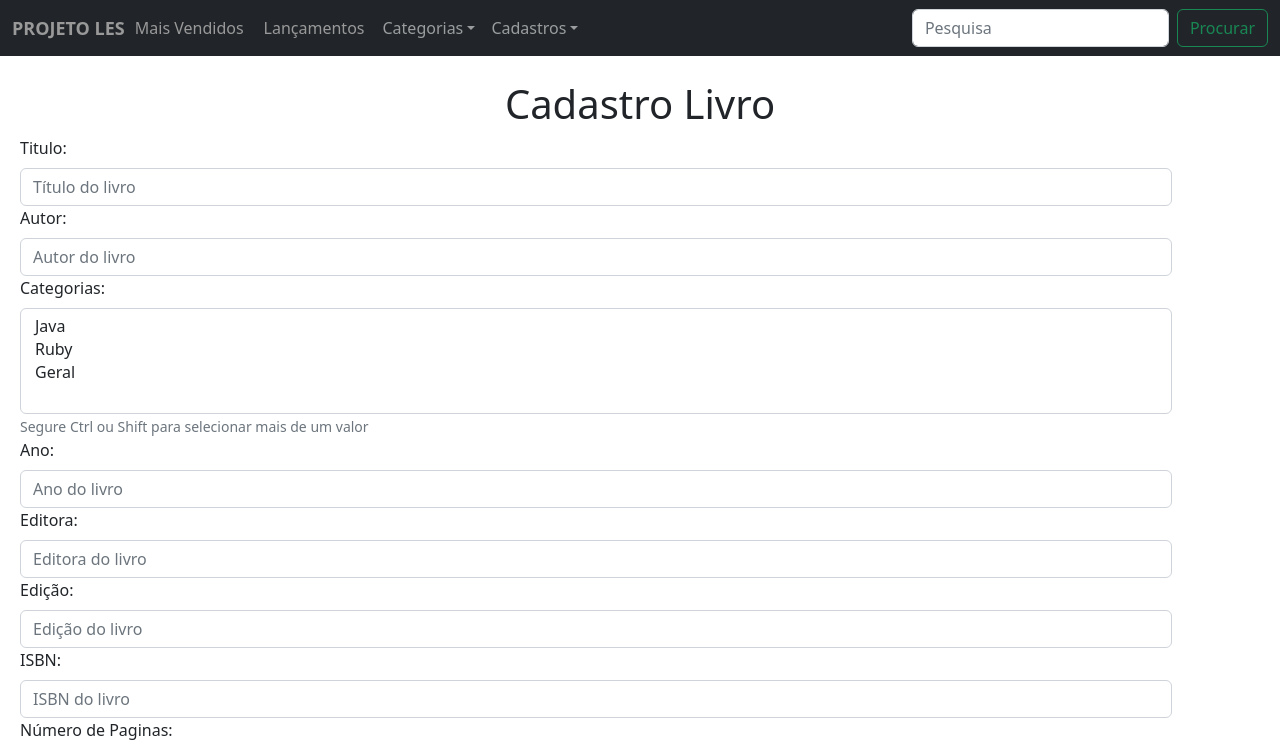
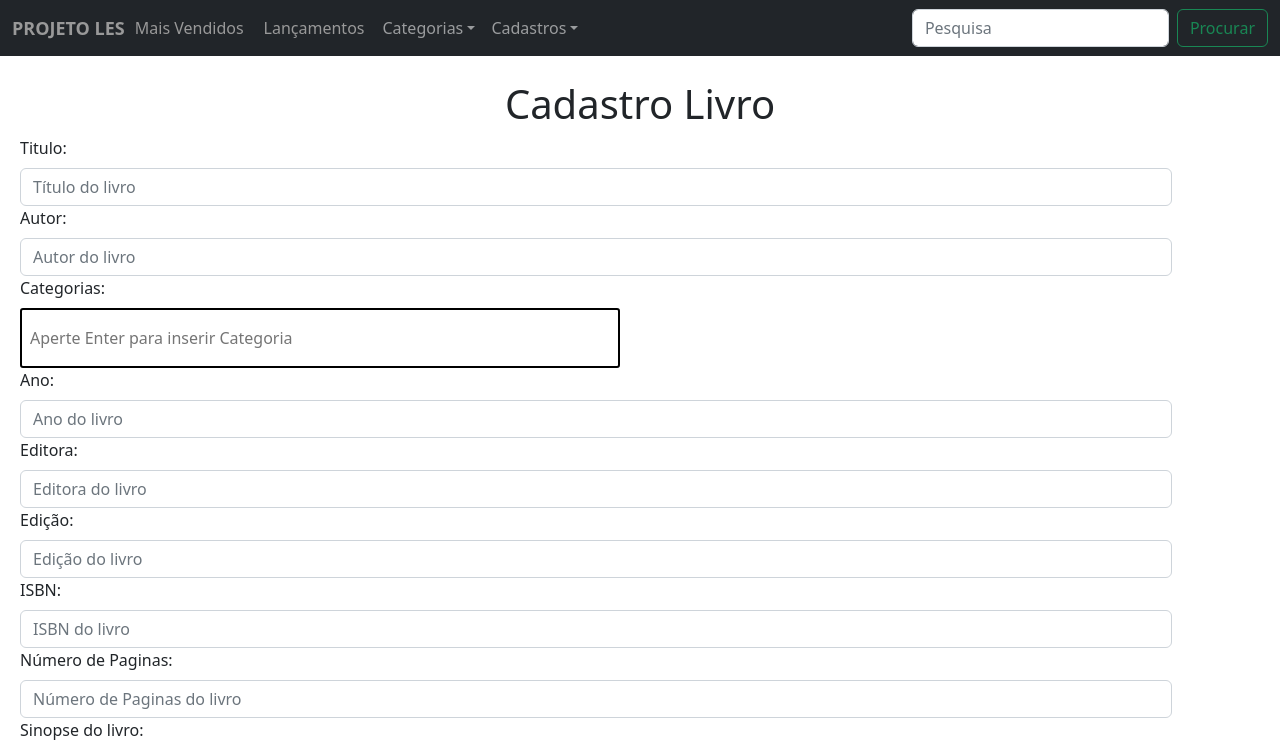
Before and after one commit to RaphaelBudin/projetoles, a React (Create React App) app: page /cadastro/livro in a window 1280 px wide. Shown: the top 748 px of the page. Built offline with nearby package versions, Linux system fonts and the light colour scheme.

Commit message:
Tags separadas com sucesso, uppercase

```diff
--- /dev/null
+++ b/src/components/tags/GrupoPrecificacao.js
@@ -0,0 +1,5 @@
+import './GrupoPrecificacao.css';
+
+export default function GrupoPrecificacao(){
+
+}
--- /dev/null
+++ b/src/components/tags/categorias/CadastroCategoria.js
@@ -0,0 +1,5 @@
+import './CadastroCategoria.css';
+
+export default function CadastroCategoria(){
+    return <h1> Cadastro Categoria </h1>
+}
--- /dev/null
+++ b/src/components/tags/categorias/Categorias.css
@@ -0,0 +1,37 @@
+.tags-input-container{
+    border: 2px solid #000;
+    padding: .5em;
+    border-radius: 3px;
+    width: min(80vw, 600px);
+    display: flex;
+    align-items: center;
+    flex-wrap: wrap;
+    gap: .5em;
+}
+
+.tag-item{
+    background-color: rgb(218, 216, 216);
+    display: inline-block;
+    padding: .5em .75em;
+    border-radius: 20px;
+}
+.tag-item .close{
+    height: 20px;
+    width: 20px;
+    background-color: rgb(48, 48, 48);
+    color: #fff;
+    border-radius: 50%;
+    display: inline-flex;
+    justify-content: center;
+    align-items: center;
+    margin-left: .5em;
+    font-size: 18px;
+    cursor: pointer;
+}
+
+.tags-input{
+    flex-grow: 1;
+    padding: .5em 0;
+    border: none;
+    outline: none;
+}
--- /dev/null
+++ b/src/components/tags/categorias/Categorias.js
@@ -0,0 +1,31 @@
+import './Categorias.css';
+import {useState} from 'react';
+
+export default function Categorias () {
+    //const categorias = ["Java", "Ruby", "Geral"];
+    const [tags, setTags] = useState([])
+
+    function handleKeyDown(e){
+        if(e.key !== 'Enter') return
+        const value = e.target.value.toUpperCase();
+        if(!value.trim()) return
+        setTags([...tags, value])
+        e.target.value = ''
+    }
+
+    function removeTag(index){
+        setTags(tags.filter((el, i) => i !== index))
+    }
+
+    return (
+        <div className="tags-input-container">
+            { tags.map((tag, index) => (
+                <div className="tag-item" key={index}>
+                    <span className="text">{tag}</span>
+                    <span className="close" onClick={() => removeTag(index)}>&times;</span>
+                </div>
+            )) }
+            <input onKeyDown={handleKeyDown} type="text" className="tags-input" placeholder="Aperte Enter para inserir Categoria" />
+        </div>
+    )
+}
--- a/src/pages/livro/CadastroLivro.js
+++ b/src/pages/livro/CadastroLivro.js
@@ -2,13 +2,16 @@ import "./CadastroLivro.css";
 import { React, useState } from "react";
 import Button from "react-bootstrap/Button";
 import Form from "react-bootstrap/Form";
+import Categorias from "../../components/tags/categorias/Categorias";
 
+/*
 const categorias = [
   {label: "Java", value:"Java"},
   {label: "Ruby", value:"Ruby"},
   {label: "Geral", value:"Geral"},
 ];
 const listCategorias = categorias.map((categoria) => {return <option> {categoria.label} </option>})
+*/
 
 const gruposPrecificacao = [
   {label: "Produção Própria", value:"prod-propria"},
@@ -18,18 +21,11 @@ const gruposPrecificacao = [
 const listGruposPrecificacao = gruposPrecificacao.map((grupo) => {return <option> {grupo.label} </option>})
 
 export default function CadastroLivro(){
-  const [categorias, setCategorias] = useState([]);
 
   function submitHandler(event) {
     event.preventDefault();
     alert('Produto cadastrado com sucesso!');
   }
-
-  function onSelectedOptionsChange(event){
-    //console.log(event.target.value);
-    setCategorias(prevState => [...prevState, event.target.value]);
-  }
-
 
   return (
     <Form onSubmit={submitHandler} className="">
@@ -45,12 +41,9 @@ export default function CadastroLivro(){
         <Form.Control type="text" placeholder="Autor do livro" required />
       </Form.Group>
 
-      <Form.Group className="input" controlId="formCategorias">
-        <Form.Label>Categorias:</Form.Label>
-        <Form.Control as="select" multiple onChange={onSelectedOptionsChange} required>
-          {listCategorias}
-        </Form.Control>
-        <Form.Text>Segure Ctrl ou Shift para selecionar mais de um valor</Form.Text>
+      <Form.Group className="input" controlId="formCategorais">
+        <Form.Label> Categorias:</Form.Label>
+        <Categorias/>
       </Form.Group>
 
       <Form.Group className="input" controlId="formAno">
@@ -106,7 +99,7 @@ export default function CadastroLivro(){
 
       <Form.Group className="input" controlId="formGrupoPrecificacao">
         <Form.Label>Grupo de Precificação:</Form.Label>
-        <Form.Control as="select" multiple onChange={onSelectedOptionsChange} required>
+        <Form.Control as="select" multiple required>
           {listGruposPrecificacao}
         </Form.Control>
         <Form.Text>Segure Ctrl ou Shift para selecionar mais de um valor</Form.Text>
@@ -121,3 +114,18 @@ export default function CadastroLivro(){
     </Form>
   );
 }
+
+/*
+
+<Form.Group className="input" controlId="formCategorias">
+        <Form.Label>Categorias:</Form.Label>
+        <Form.Control as="select" multiple onChange={onSelectedOptionsChange} required>
+          {listCategorias}
+        </Form.Control>
+        <Form.Text>Segure Ctrl ou Shift para selecionar mais de um valor</Form.Text>
+      </Form.Group>
+
+
+
+
+*/
```
Also changed, not shown: src/components/tags/GrupoPrecificacao.css (added), src/components/tags/categorias/CadastroCategoria.css (added).
